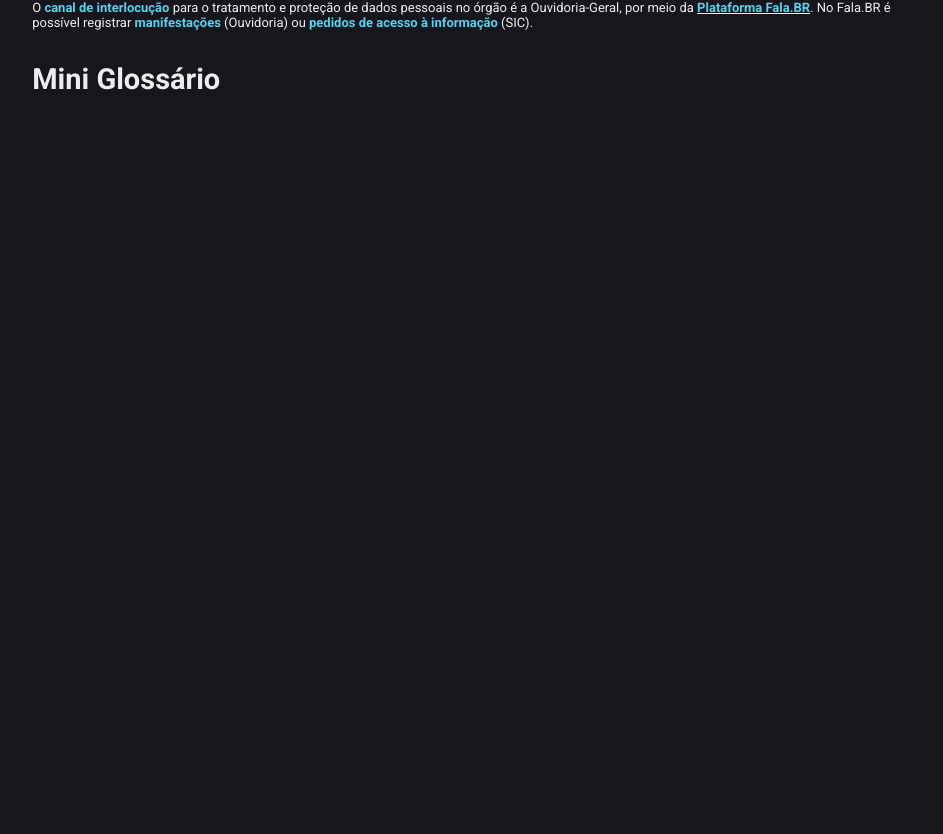
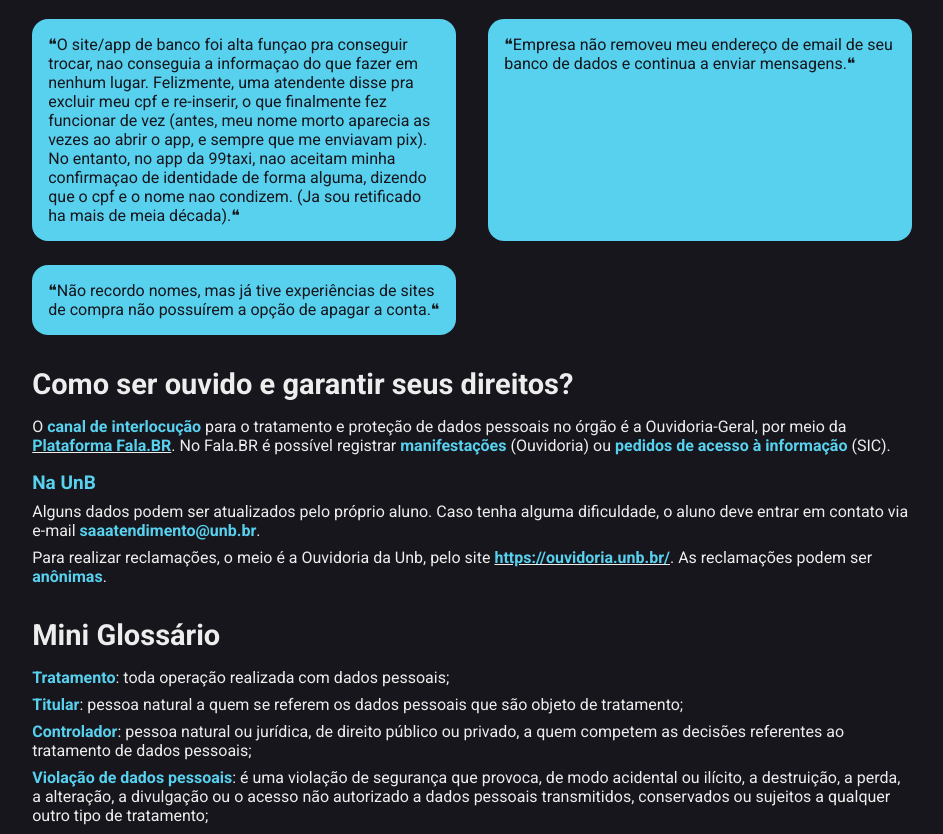
Before and after one commit to paulomacieltorresfilho/projeto-infosoc, a Next.js app: page / in a window 1280 px wide. Shown: the part 1953-2787 px from the top of the page, without its empty margins (12-955 px from the left). Before the commit the page ends 2065 px from the top, so only its background shows below. Built offline with nearby package versions, Linux system fonts and the light colour scheme.

Commit message:
corrige fonte

```diff
--- a/app/globals.css
+++ b/app/globals.css
@@ -34,7 +34,7 @@ h2 {
 
 p {
   color: var(--foreground);
-  font-size: 13px;
+  font-size: 16px;
 }
 
 a {
@@ -173,6 +173,15 @@ menu>li {
   content: '❝';
 }
 
+#mini-glossario>p {
+  /* font-size: 19px; */
+  margin-bottom: 8px;
+}
+
+.subsection {
+  font-size: 19px;
+}
+
 @media (width <=990px) {
   h1 {
     margin-top: 32px;
--- a/app/layout.tsx
+++ b/app/layout.tsx
@@ -3,6 +3,7 @@ import { Roboto as Font } from "next/font/google";
 import "./globals.css";
 
 const font = Font({
+  subsets: ['latin']
   // weight: "300"
 })
 
--- a/app/page.tsx
+++ b/app/page.tsx
@@ -66,18 +66,29 @@ export default function Home() {
               <p className="relato">Depois de solicitar o direito de esquecimento das farmácias, eles solicitam 30 dias para a exclusão de dados. E após 2 messes de ter feito este pedido, farmácias ainda mantiveram meus dados, pois ao comprar algo, eles já tinham cadastro com todos meus dados, mesmo sendo que era para ter sido excluído.</p>
               <p className="relato">Após a minha retificação de nome e gênero, o departamento de matemática não havia alterado meus dados em seus sistemas, mesmo que todos os outros sistemas da UnB haviam alterado estes dados.</p>
               <p className="relato">Após alterar meu nome no sistema do banco do Nubank, pessoas que já haviam me mandado pix alguma vez ainda recebem meus dados antigos, mesmo tendo ocorrido a mudança de nome no sistema.</p>
-              <p className="relato">O site/app de banco foi alta funçao pra conseguir trocar, nao conseguia a informaçao do que fazer em nenhum lugar. Felizmente, uma atendente disse pra excluir meu cpf e re-inserir, o que finalmente fez funcionar de vez (antes, meu nome morto aparecia as vezes ao abrir o app, e sempre que me enviavam pix). No entanto, no app da 99taxi, nao aceitam minha confirmaçao de identidade de forma alguma, dizendo que o cpf e o nome nao condizem. (Ja sou retificado ha mais de meia década) </p>
+              <p className="relato">O site/app de banco foi alta funçao pra conseguir trocar, nao conseguia a informaçao do que fazer em nenhum lugar. Felizmente, uma atendente disse pra excluir meu cpf e re-inserir, o que finalmente fez funcionar de vez (antes, meu nome morto aparecia as vezes ao abrir o app, e sempre que me enviavam pix). No entanto, no app da 99taxi, nao aceitam minha confirmaçao de identidade de forma alguma, dizendo que o cpf e o nome nao condizem. (Ja sou retificado ha mais de meia década).</p>
+              <p className="relato">Empresa não removeu meu endereço de email de seu banco de dados e continua a enviar mensagens.</p>
+              <p className="relato">Não recordo nomes, mas já tive experiências de sites de compra não possuírem a opção de apagar a conta.</p>
             </div>
 
           </section>
-          <section>
+          <section id="ser-ouvido">
             <h2>Como ser ouvido e garantir seus direitos?</h2>
-            <p>
+            <p style={{ marginBottom: "16px" }}>
               O <b>canal de interlocução</b> para o tratamento e proteção de dados pessoais no órgão é a Ouvidoria-Geral, por meio da <a href="https://falabr.cgu.gov.br/web/home" target="_blank"><b>Plataforma Fala.BR</b></a>.
-              No Fala.BR é possível registrar <b>manifestações</b> (Ouvidoria) ou <b>pedidos de acesso à informação</b> (SIC).</p>
+              No Fala.BR é possível registrar <b>manifestações</b> (Ouvidoria) ou <b>pedidos de acesso à informação</b> (SIC).
+            </p>
+            <p className="subsection" style={{ marginBottom: "8px" }}><b>Na UnB</b></p>
+            <p style={{ marginBottom: "8px" }}>Alguns dados podem ser atualizados pelo próprio aluno. Caso tenha alguma dificuldade, o aluno deve entrar em contato via e-mail <b>saaatendimento@unb.br</b>.</p>
+            <p>Para realizar reclamações, o meio é a Ouvidoria da Unb, pelo site <a href="https://ouvidoria.unb.br/" target="_blank"><b>https://ouvidoria.unb.br/</b></a>. As reclamações podem ser <b>anônimas</b>.</p>
           </section>
           <section id="mini-glossario">
             <h2>Mini Glossário</h2>
+            <p><b>Tratamento</b>: toda operação realizada com dados pessoais;</p>
+            <p><b>Titular</b>: pessoa natural a quem se referem os dados pessoais que são objeto de tratamento;</p>
+            <p><b>Controlador</b>: pessoa natural ou jurídica, de direito público ou privado, a quem competem as decisões referentes ao tratamento de dados pessoais;</p>
+            <p><b>Violação de dados pessoais</b>: é uma violação de segurança que provoca, de modo acidental ou ilícito, a destruição, a perda, a alteração, a divulgação ou o acesso não autorizado a dados pessoais transmitidos, conservados ou sujeitos a qualquer outro tipo de tratamento;</p>
+            <p><b>Garantia da segurança da informação</b>: capacidade de sistemas e organizações assegurarem a disponibilidade, a integridade, a confidencialidade e a autenticidade da informação. A Política Nacional de Segurança da Informação (PNSI) dispõe sobre a governança da segurança da informação aos órgãos e às entidades da administração pública federal em seu âmbito de atuação;</p>
           </section>
         </div>
         <nav>
@@ -89,6 +100,7 @@ export default function Home() {
             <li><a href="#penalidades">Penalidades</a></li>
             <li><a href="#seus-direitos">Seus direitos</a></li>
             <li><a href="#relatos-pessoais">Relatos pessoais</a></li>
+            <li><a href="#ser-ouvido">Quero ser ouvido</a></li>
             <li><a href="#mini-glossario">Mini Glossário</a></li>
           </menu>
         </nav>
```
